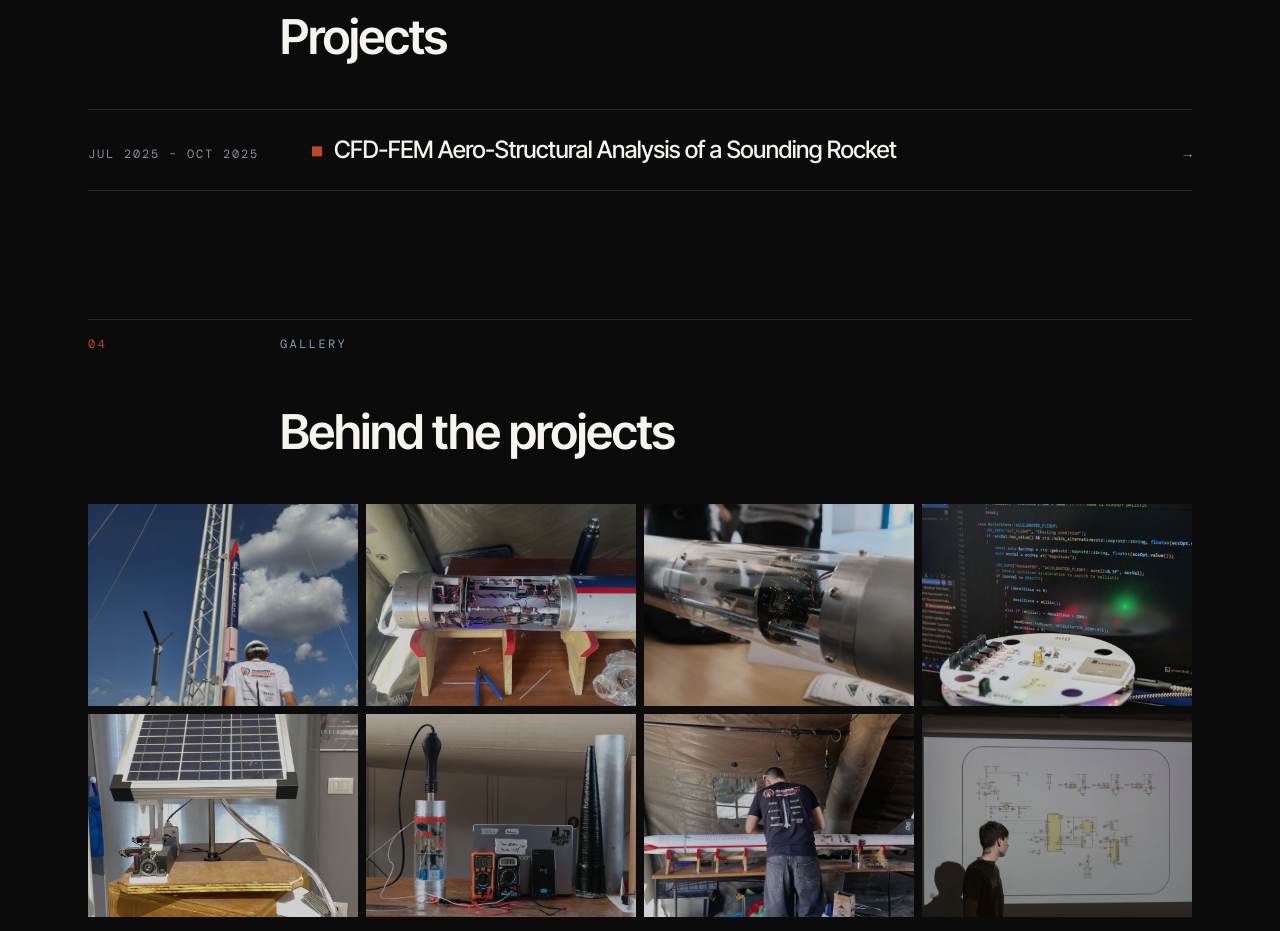
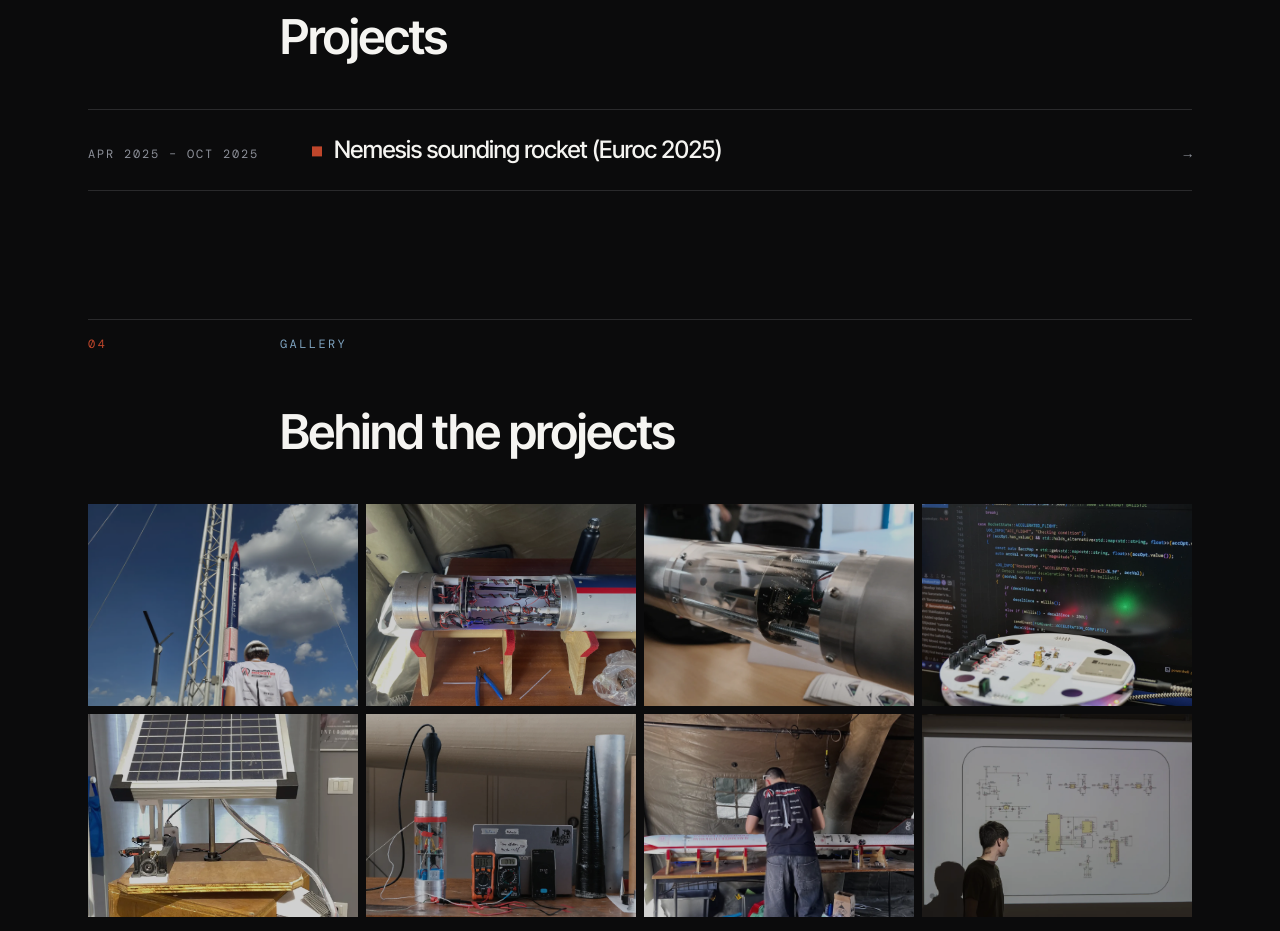
Before and after one commit to Lorenzo-Matti/Lorenzo-Matti.github.io, a SvelteKit app: page / in a window 1280 px wide. Shown: the part 3320-4251 px from the top of the page. Built offline with nearby package versions, Linux system fonts and the light colour scheme.

Commit message:
Update projects.ts

```diff
--- a/content/projects.ts
+++ b/content/projects.ts
@@ -40,8 +40,8 @@ export interface Project {
 export const projects: Project[] = [
   {
     id: "cfd-fem-sounding-rocket",
-    title: "CFD-FEM Aero-Structural Analysis of a Sounding Rocket",
-    start: "2025-07",
+    title: "Nemesis sounding rocket (Euroc 2025)",
+    start: "2025-04",
     end: "2025-10",
     label: "EuRoC Report",
     abstract: [
```
